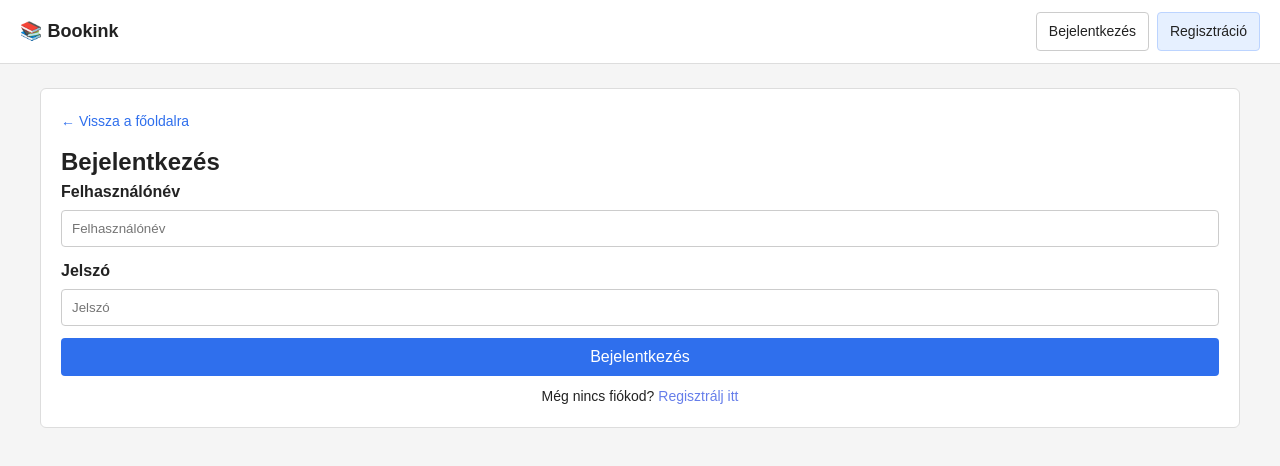
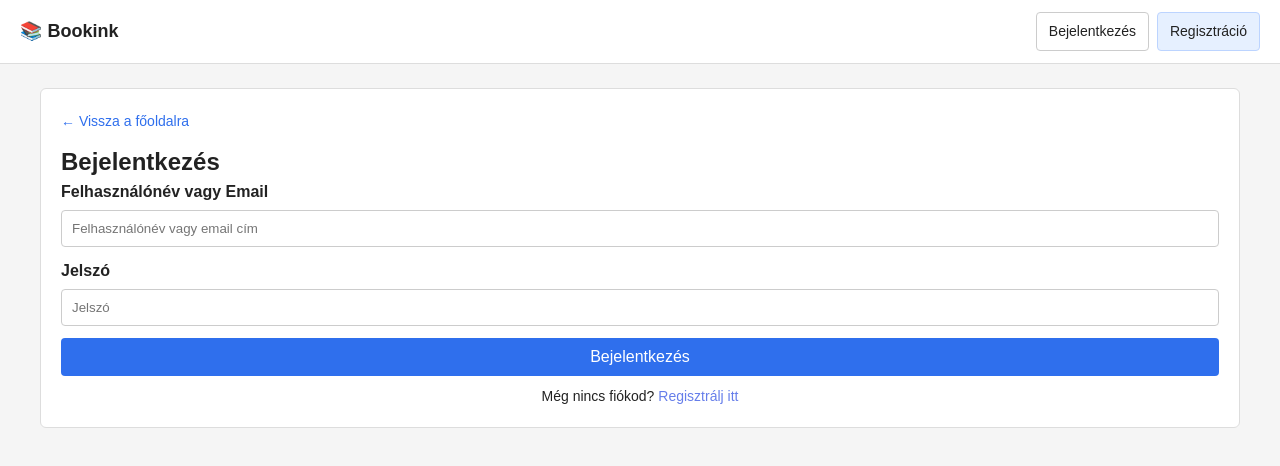
Before and after one commit to Benzsi/bookink_frontend, a React (Vite) app in the folder BOOKINK/: page /login in a window 1280 px wide. Shown: the top 466 px of the page. Built offline with nearby package versions, Linux system fonts and the light colour scheme.

Commit message:
feat: login form accepts email or username

```diff
--- a/BOOKINK/src/pages/Login.tsx
+++ b/BOOKINK/src/pages/Login.tsx
@@ -39,14 +39,14 @@ export function Login({ onLoginSuccess }: LoginProps) {
       {error && <div className="error-message">{error}</div>}
       <form onSubmit={handleSubmit}>
         <div className="form-group">
-          <label htmlFor="username">Felhasználónév</label>
+          <label htmlFor="username">Felhasználónév vagy Email</label>
           <input
             id="username"
             type="text"
             value={username}
             onChange={(e) => setUsername(e.target.value)}
             required
-            placeholder="Felhasználónév"
+            placeholder="Felhasználónév vagy email cím"
             disabled={loading}
           />
         </div>
```
Also changed, not shown: 1 other file (tests, documents, lock files or other folders).
